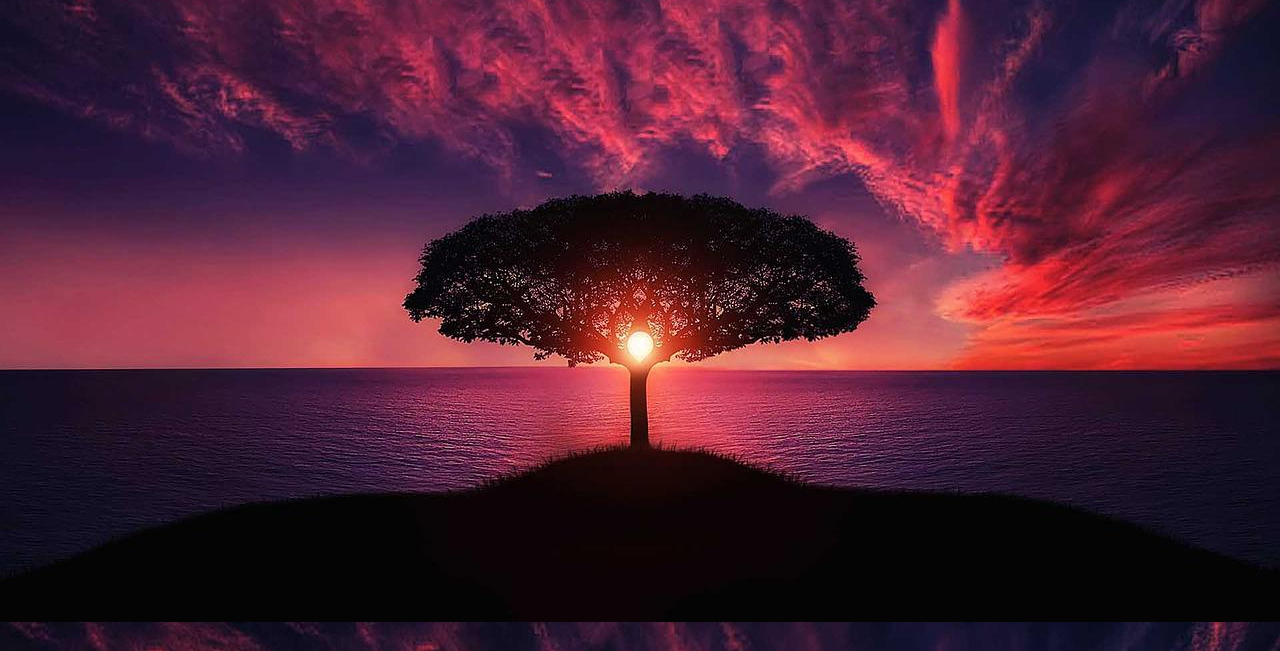
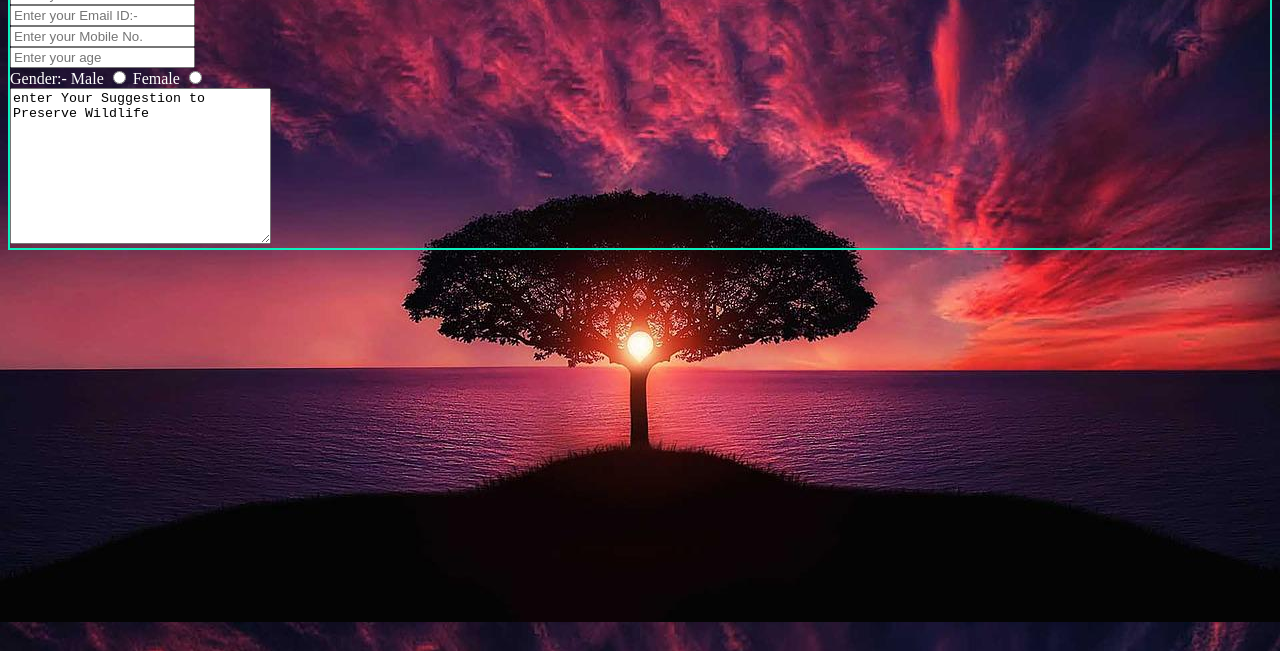
Before and after one commit to rashup198/project2, a plain HTML site: page index.html in a window 1280 px wide. Shown: the part 174-825 px from the top of the page. Drawn offline with Linux system fonts and the light colour scheme.

Commit message:
created form

```diff
--- a/index.html
+++ b/index.html
@@ -1,5 +1,6 @@
 <!DOCTYPE html>
 <html lang="en">
+
 <head>
     <meta charset="UTF-8">
     <meta http-equiv="X-UA-Compatible" content="IE=edge">
@@ -10,9 +11,9 @@
     <link rel="icon" type="image/x-icon" href="img/favicon.ico">
 
 </head>
+
 <body>
     <header>
-        <div class="container">
 
 
         <div class="head">
@@ -50,18 +51,46 @@
 
             </div>
 
+        </div>
 
-            </div>
+
+
+    </header>
+
+    <div class="container">
+
+        <label for="name"></label>
+        <input type="text" name="user_name" id="name" placeholder="Enter your name:-">
+        <br>
+
+        <label for="email"></label>
+        <input type="email" name="user_email" id="email" placeholder="Enter your Email ID:-">
+        <br>
+
+        <label for="number"></label>
+        <input type="number" name="user_number" id="number" placeholder="Enter your Mobile No.">
+        <br>
+
+
+        <label for="age"></label>
+        <input type="number" name="user_age" id="age" placeholder="Enter your age">
+
+
+        <br>
+        <label for="gender">Gender:- Male</label>
+        <input type="radio" name="user_gender" id="gender"><label for="gender"> Female</label>
+        <input type="radio" name="user_gender" id="gender">
+
+        <br>
+        <textarea name="feedback" id="feed" cols="30" rows="10">enter Your Suggestion to Preserve Wildlife</textarea>
+
+
 
 
     </div>
 
 
 
+</body>
 
-
-    </header>
-
-
-</body>
 </html>
--- a/style.css
+++ b/style.css
@@ -1,4 +1,5 @@
 body{
+    color: white;
     background: url(img/master1.jpg);
     height: 800px;
 
@@ -25,7 +26,7 @@ body{
 
 .container{
 
-    color: white;
+
 }
 
 .left{
@@ -68,3 +69,7 @@ body{
     border-radius: 10px;
     text-decoration: underline;
 }
+
+.container{
+    border: 2px solid rgb(12, 240, 191);
+}
```
Lines whose indentation alone changed are shown as unchanged.
